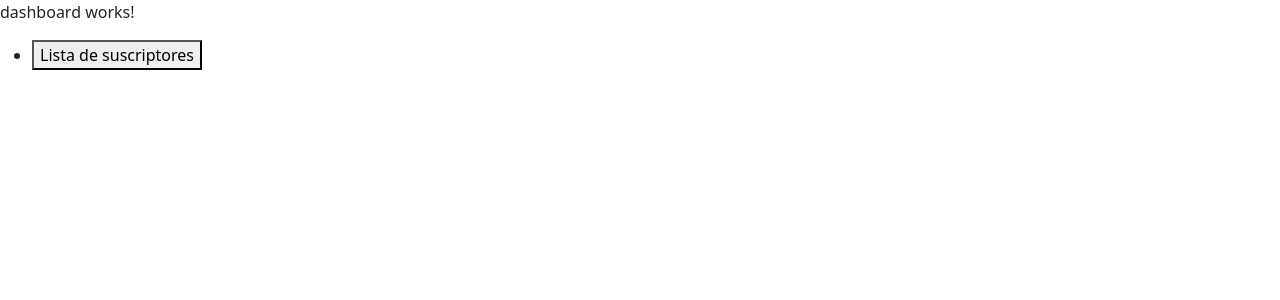
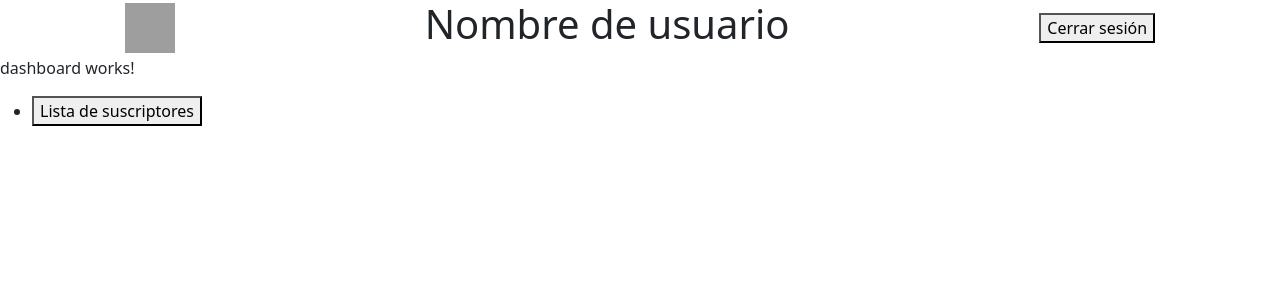
Before and after one commit to Jutololla/patatas-ui, an Angular app: page /dashboard in a window 1280 px wide. Shown: the top 300 px of the page. Built offline with nearby package versions, Linux system fonts and the light colour scheme; grey boxes are pictures that could not be loaded.

Commit message:
navBar and userDetails components created

```diff
--- a/src/app/app.component.html
+++ b/src/app/app.component.html
@@ -1 +1,2 @@
+<app-navigation-bar></app-navigation-bar>
 <router-outlet></router-outlet>
--- /dev/null
+++ b/src/app/components/navigationBar/navigation-bar.component.css
@@ -0,0 +1,12 @@
+.avatar{
+    width: 50px;
+    height: 50px;
+}
+.nav-bar{
+    display: flex;
+    align-items: center;
+    justify-content: space-around;
+}
+.logout-button{
+
+}
--- /dev/null
+++ b/src/app/components/navigationBar/navigation-bar.component.html
@@ -0,0 +1,9 @@
+<nav class="nav-bar">
+    <img
+    id="profile-img"
+    src="//ssl.gstatic.com/accounts/ui/avatar_2x.png"
+    class="profile-img-card avatar"
+  />
+  <h1>{{userInfo.Name||"Nombre de usuario"}}</h1>
+  <button (click)="logOut()" class="logout-button">Cerrar sesión</button>
+</nav>
--- /dev/null
+++ b/src/app/components/navigationBar/navigation-bar.component.ts
@@ -0,0 +1,22 @@
+import { Component, OnInit } from '@angular/core';
+import { Router } from '@angular/router';
+import { TokenStorageService } from 'src/app/services/tokenStorage/token-storage.service';
+
+@Component({
+  selector: 'app-navigation-bar',
+  templateUrl: './navigation-bar.component.html',
+  styleUrls: ['./navigation-bar.component.css']
+})
+export class NavigationBarComponent implements OnInit {
+
+  constructor(private tokenStorageService: TokenStorageService,private router: Router) { }
+  userInfo:any
+  ngOnInit(): void {
+    this.userInfo=this.tokenStorageService.getUser()
+  }
+  logOut(){
+    this.tokenStorageService.signOut()
+    this.router.navigateByUrl('');
+  }
+
+}
--- /dev/null
+++ b/src/app/components/userDetails/user-details/user-details.component.html
@@ -0,0 +1 @@
+<p>user-details works!</p>
--- a/src/app/services/subscribers/subscribers.service.ts
+++ b/src/app/services/subscribers/subscribers.service.ts
@@ -15,4 +15,8 @@ export class SubscribersService {
 		const params = { criteria, page, count, sortOrder, sortType };
 		return this.http.get(url, { params });
 	}
+	getSubscriberInfoById(id:string){
+		const url:string=`${environment.subscribersBackEnd}subscribers/${id}`
+		return this.http.get(url)
+	}
 }
```
Also changed, not shown: src/app/app.module.ts (+10 -6 lines), src/app/components/userDetails/user-details/user-details.component.ts (added, +40 -0 lines), src/app/components/userDetails/user-details/user-details.component.css (added), 2 other files (tests, documents, lock files or other folders).
